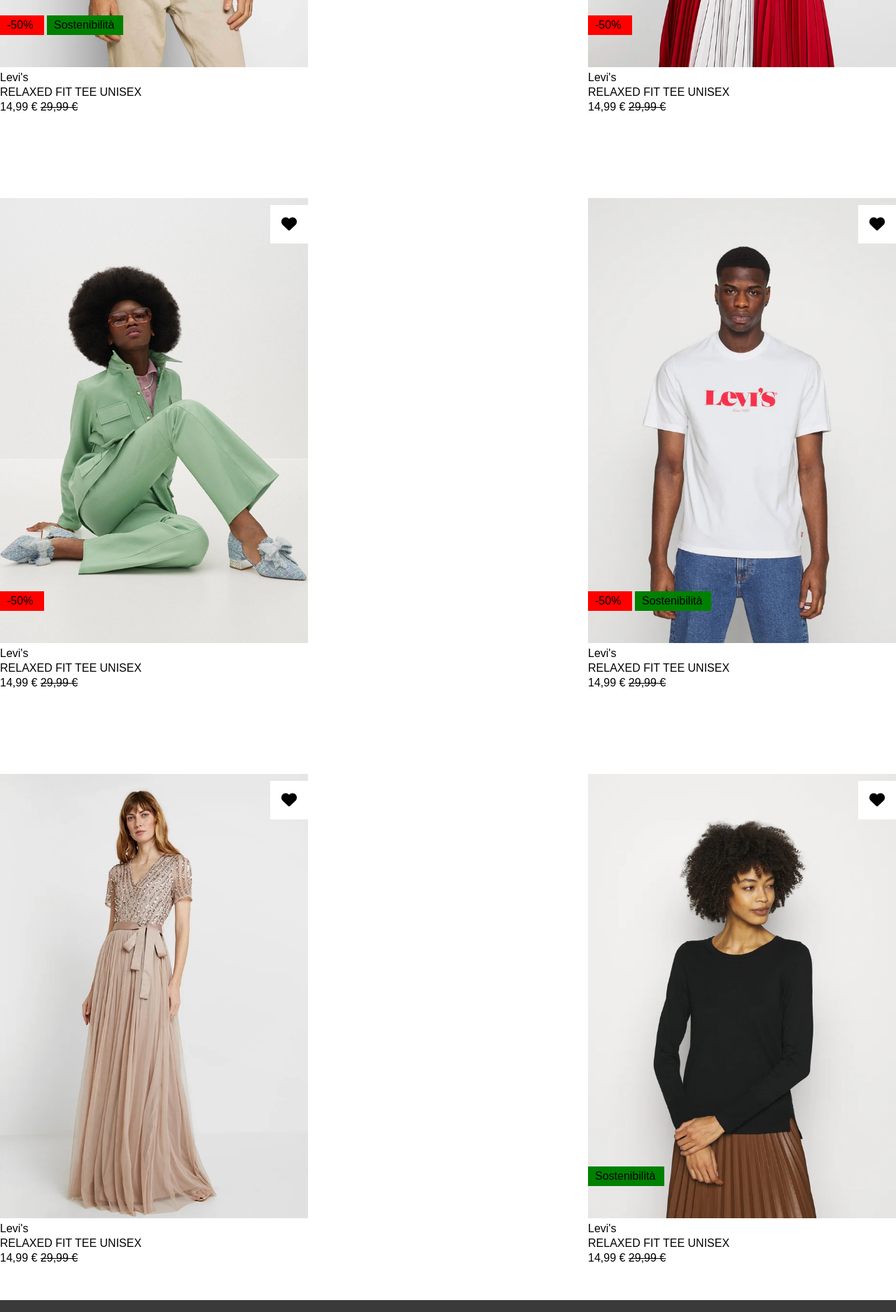
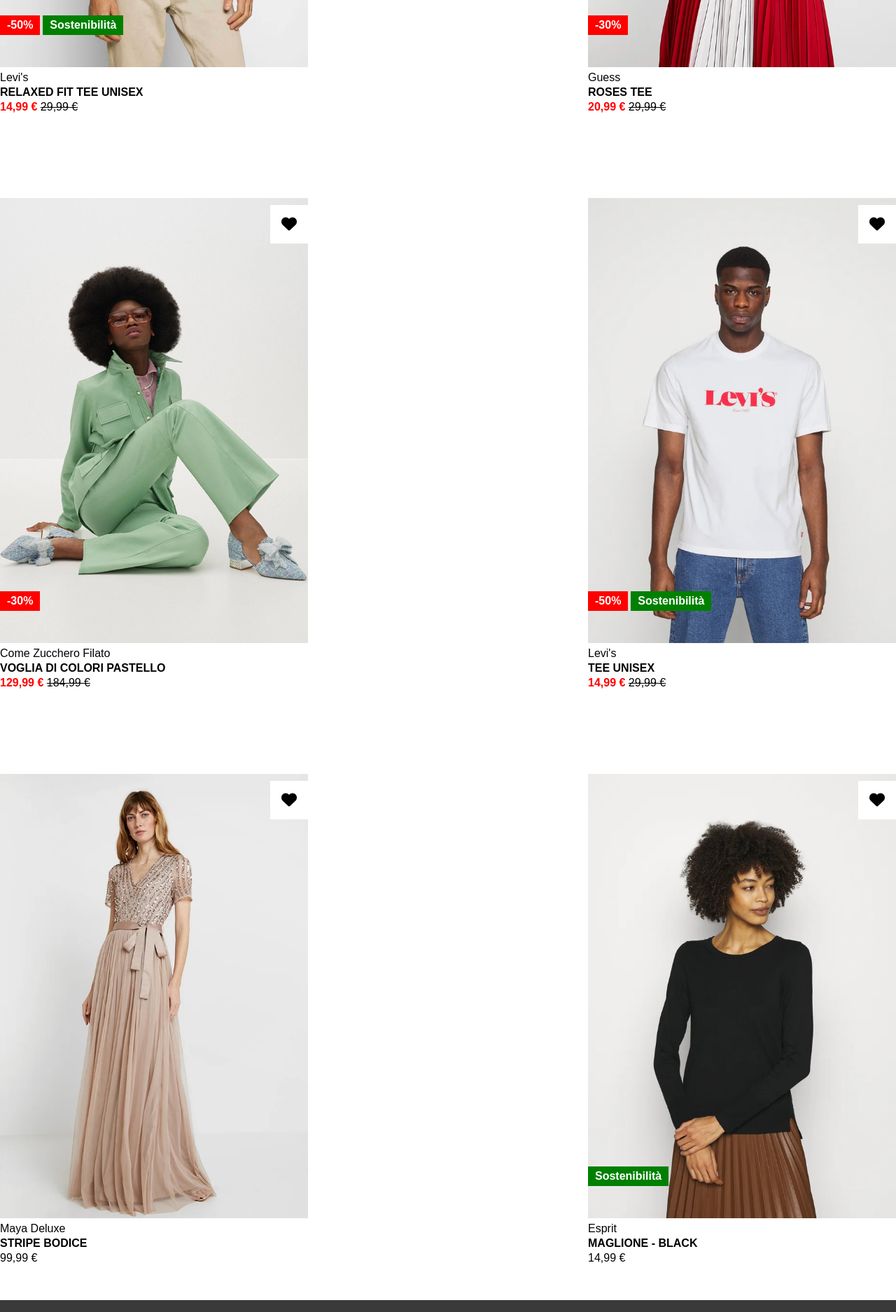
Before and after one commit to MonicaAuditore/html-css-boolando, a plain HTML site: page index.html in a window 1280 px wide. Shown: the part 659-2534 px from the top of the page at 70% size. Drawn offline with Linux system fonts and the light colour scheme.

Commit message:
add_stile description foto

```diff
--- a/css/style.css
+++ b/css/style.css
@@ -13,6 +13,7 @@ nav {
   position: fixed;
   width: 100%;
   z-index: 1;
+  padding: 10px 0px;
 }
 
 .mainContainer {
@@ -34,6 +35,28 @@ nav {
 .logo img {
   width: 200px;
 }
+
+.genere a {
+  color: #fff;
+  text-decoration: none;
+}
+
+.genere a:not(:last-child) {
+  padding-right: 7px;
+}
+
+.genere a {
+  font-size: 13px;
+}
+
+.icone-user a {
+  color: #fff;
+  font-size: 16px;
+}
+
+/* .icone-user a i:not(:last-child) {
+  padding-right: 6px;
+} */
 
 .sezioneFoto {
   display: flex;
@@ -57,17 +80,19 @@ nav {
 .etichetta-rossa {
   background-color: red;
   padding: 5px 10px;
-  width: 63px;
   float: left;
   margin-right: 4px;
+  color: white;
+  font-weight: 700;
 }
 
 .etichetta-verde {
   background-color: green;
   padding: 5px 10px;
-  width: 109px;
   float: left;
   display: block;
+  color: white;
+  font-weight: 700;
 }
 
 .cuore {
@@ -90,6 +115,15 @@ nav {
   width: 440px;
 }
 
+.titolo {
+  font-weight: bold;
+}
+
+.prezzo-acquisto {
+  color: red;
+  font-weight: 700;
+}
+
 /* FOOTER */
 footer {
   background-color: rgb(58, 58, 58);
@@ -109,6 +143,10 @@ footer {
   margin-right: 10px;
 }
 
+footer i {
+  color: #fff;
+}
+
 /* DEBUG */
 
 .debug .mainContainer {
--- a/index.html
+++ b/index.html
@@ -18,12 +18,14 @@
     <!-- Barra di navigazione -->
     <nav>
       <div class="BarraNav mainContainer">
-        <div class="genere">Donna Uomo Bambini</div>
+        <div class="genere">
+          <a href="#">Donna</a><a href="#">Uomo</a><a href="#">Bambini</a>
+        </div>
         <div class="logo"><img src="img/boolean-logo.png" alt="logo" /></div>
         <div class="icone-user">
-          <i class="fa-solid fa-bag-shopping"></i>
-          <i class="fa-regular fa-heart"></i>
-          <i class="fa-regular fa-user"></i>
+          <a href="#"><i class="fa-solid fa-bag-shopping"></i></a>
+          <a href="#"><i class="fa-regular fa-heart"></i></a>
+          <a href="#"><i class="fa-regular fa-user"></i></a>
         </div>
       </div>
     </nav>
@@ -43,9 +45,8 @@
           <div class="marca">Levi's</div>
           <div class="titolo">RELAXED FIT TEE UNISEX</div>
           <div class="prezzo">
-            14,99 &euro;<span class="prezzo-scontato">
-              <s> 29,99 &euro;</s></span
-            >
+            <span class="prezzo-acquisto">14,99 &euro;</span
+            ><span class="prezzo-scontato"> <s> 29,99 &euro;</s></span>
           </div>
         </div>
       </section>
@@ -54,17 +55,16 @@
         <div class="immagine">
           <div class="foto"><img src="img/2.webp" alt="donna-2-front" /></div>
           <div class="etichette">
-            <div class="etichetta-rossa">-50%</div>
+            <div class="etichetta-rossa">-30%</div>
           </div>
           <div class="cuore"><i class="fa-solid fa-heart"></i></div>
         </div>
         <div class="descrizione">
-          <div class="marca">Levi's</div>
-          <div class="titolo">RELAXED FIT TEE UNISEX</div>
+          <div class="marca">Guess</div>
+          <div class="titolo">ROSES TEE</div>
           <div class="prezzo">
-            14,99 &euro;<span class="prezzo-scontato">
-              <s> 29,99 &euro;</s></span
-            >
+            <span class="prezzo-acquisto">20,99 &euro;</span
+            ><span class="prezzo-scontato"> <s> 29,99 &euro;</s></span>
           </div>
         </div>
       </section>
@@ -73,17 +73,16 @@
         <div class="immagine">
           <div class="foto"><img src="img/3.webp" alt="donna-3-front" /></div>
           <div class="etichette">
-            <div class="etichetta-rossa">-50%</div>
+            <div class="etichetta-rossa">-30%</div>
           </div>
           <div class="cuore"><i class="fa-solid fa-heart"></i></div>
         </div>
         <div class="descrizione">
-          <div class="marca">Levi's</div>
-          <div class="titolo">RELAXED FIT TEE UNISEX</div>
+          <div class="marca">Come Zucchero Filato</div>
+          <div class="titolo">VOGLIA DI COLORI PASTELLO</div>
           <div class="prezzo">
-            14,99 &euro;<span class="prezzo-scontato">
-              <s> 29,99 &euro;</s></span
-            >
+            <span class="prezzo-acquisto">129,99 &euro;</span
+            ><span class="prezzo-scontato"> <s> 184,99 &euro;</s></span>
           </div>
         </div>
       </section>
@@ -99,11 +98,10 @@
         </div>
         <div class="descrizione">
           <div class="marca">Levi's</div>
-          <div class="titolo">RELAXED FIT TEE UNISEX</div>
+          <div class="titolo">TEE UNISEX</div>
           <div class="prezzo">
-            14,99 &euro;<span class="prezzo-scontato">
-              <s> 29,99 &euro;</s></span
-            >
+            <span class="prezzo-acquisto">14,99 &euro;</span
+            ><span class="prezzo-scontato"> <s> 29,99 &euro;</s></span>
           </div>
         </div>
       </section>
@@ -114,13 +112,9 @@
           <div class="cuore"><i class="fa-solid fa-heart"></i></div>
         </div>
         <div class="descrizione">
-          <div class="marca">Levi's</div>
-          <div class="titolo">RELAXED FIT TEE UNISEX</div>
-          <div class="prezzo">
-            14,99 &euro;<span class="prezzo-scontato">
-              <s> 29,99 &euro;</s></span
-            >
-          </div>
+          <div class="marca">Maya Deluxe</div>
+          <div class="titolo">STRIPE BODICE</div>
+          <div class="prezzo">99,99 &euro;</div>
         </div>
       </section>
 
@@ -133,13 +127,9 @@
           <div class="cuore"><i class="fa-solid fa-heart"></i></div>
         </div>
         <div class="descrizione">
-          <div class="marca">Levi's</div>
-          <div class="titolo">RELAXED FIT TEE UNISEX</div>
-          <div class="prezzo">
-            14,99 &euro;<span class="prezzo-scontato">
-              <s> 29,99 &euro;</s></span
-            >
-          </div>
+          <div class="marca">Esprit</div>
+          <div class="titolo">MAGLIONE - BLACK</div>
+          <div class="prezzo">14,99 &euro;</div>
         </div>
       </section>
     </div>
```
